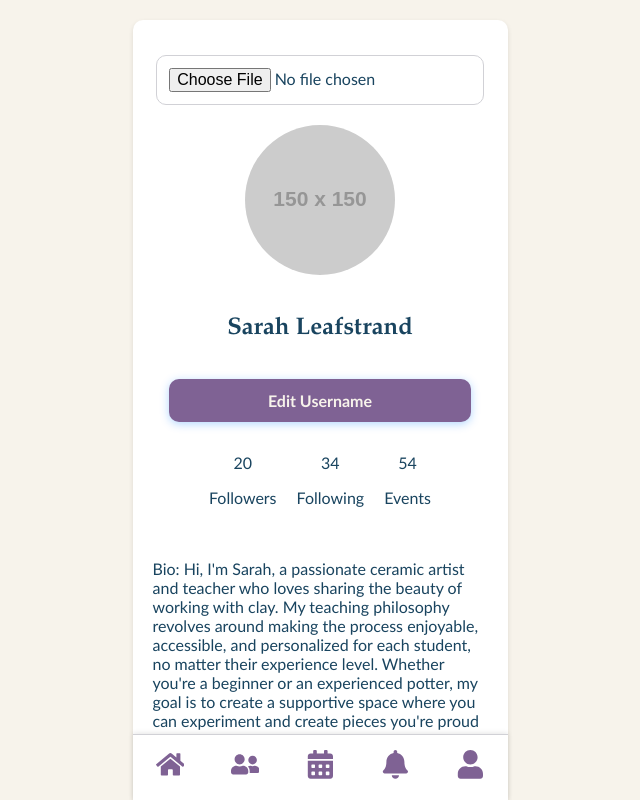
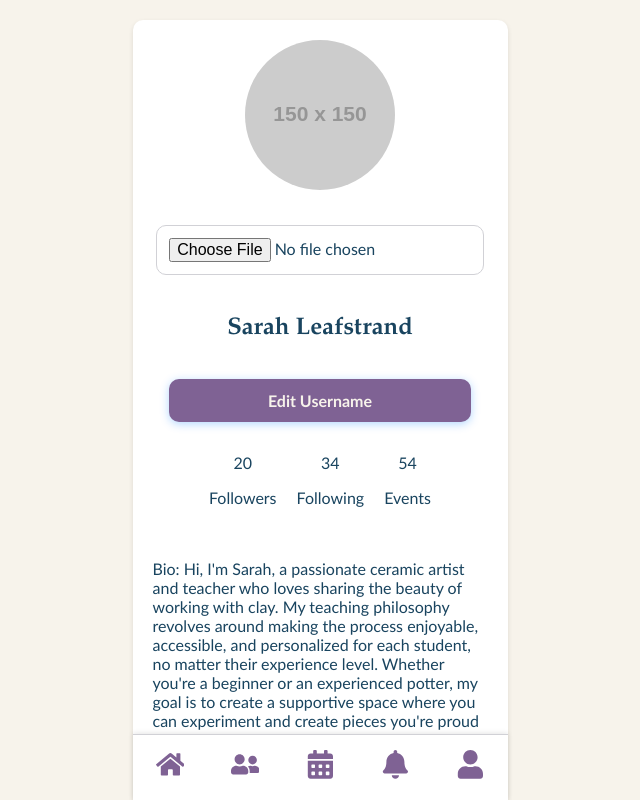
Before and after one commit to tiffanychang04/art-class-app, a React (Create React App) app: page /profile in a window 1280 px wide. Shown: the top 800 px of the page, without its empty margins (320-960 px from the left). Built offline with nearby package versions, Linux system fonts and the light colour scheme.

Commit message:
switch picture upload

```diff
--- a/src/ProfilePage.js
+++ b/src/ProfilePage.js
@@ -25,12 +25,12 @@ function ProfilePage() {
   return (
     <div className="profile-page">
       <div className="profile-info card">
-        <input type="file" onChange={handlePhotoUpload} />
         {profilePhoto ? (
           <img src={profilePhoto} alt="Profile" className="profile-photo" />
         ) : (
           <img src="https://via.placeholder.com/150?text=Profile+Photo" alt="Default Profile" className="profile-photo" />
         )}
+        <input type="file" onChange={handlePhotoUpload} />
         <h2 className="username">{username}</h2>
         <button onClick={() => setUsername(prompt('New Username:', username))}>
           Edit Username
```
